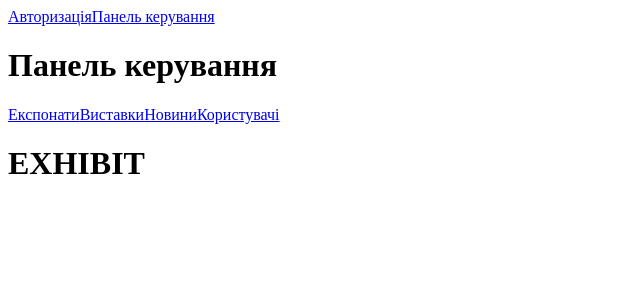
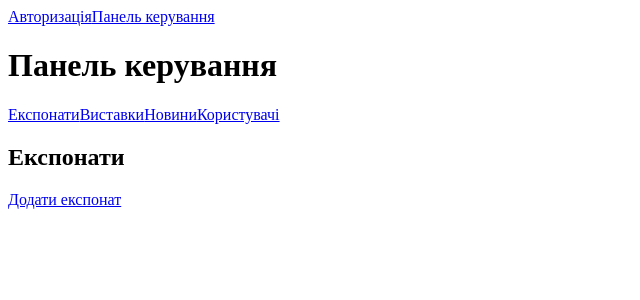
Before and after one commit to VMekh8/MuseumASPCoreSite, a JavaScript app in the folder MuseumSite/MuseumSite/: page /controlpanel/exhibitcontrol in a window 1280 px wide. Shown: the top 300 px of the page, without its empty margins (0-640 px from the left). Built offline with nearby package versions, Linux system fonts and the light colour scheme.

Commit message:
Create a Exhibit Control component

```diff
--- a/MuseumSite/MuseumSite/src/layouts/ControlPanel/ExhibitControl.vue
+++ b/MuseumSite/MuseumSite/src/layouts/ControlPanel/ExhibitControl.vue
@@ -1,3 +1,14 @@
 <template>
-    <h1>EXHIBIT</h1>
+    <div class="container">
+        <div class="head">
+            <h2>Експонати</h2>
+            <router-link to="#">Додати експонат</router-link>
+
+        </div>
+
+        <div class="table">
+
+        </div>
+
+    </div>
 </template>
```
